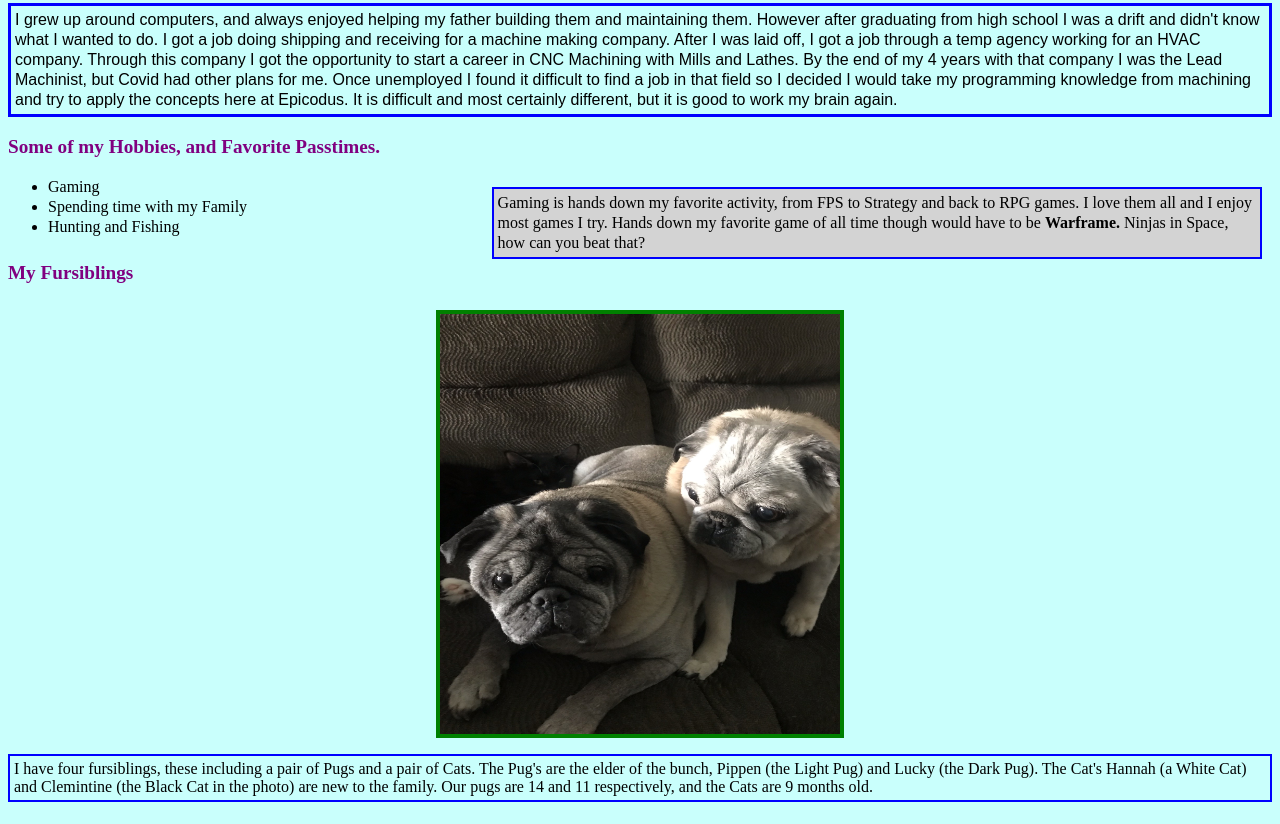
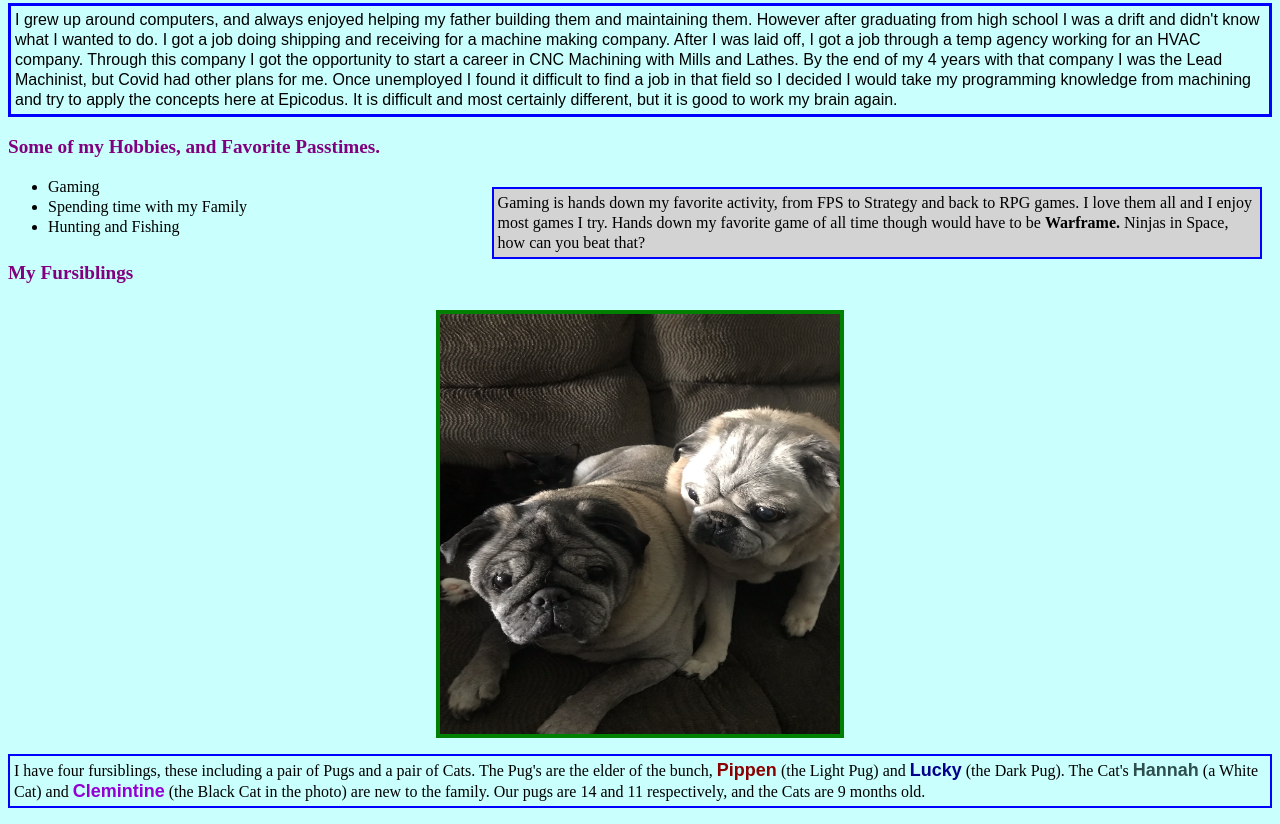
Before and after one commit to Dethik/About-Me, a plain HTML site: page About-Myself.html in a window 1280 px wide. Shown: the part 703-1527 px from the top of the page. Drawn offline with Linux system fonts and the light colour scheme.

Commit message:
Add CSS color and font changes to fursiblings

```diff
--- a/About-Myself.html
+++ b/About-Myself.html
@@ -39,6 +39,6 @@
     <h4 class="Important">My Fursiblings</h4>
 
     <img src="Fursiblings.jpg" alt="Photo of two pugs and a cat hidden" width="400" height="420">
-    <p class="pets">I have four fursiblings, these including a pair of Pugs and a pair of Cats. The Pug's are the elder of the bunch, Pippen (the Light Pug) and Lucky (the Dark Pug). The Cat's Hannah (a White Cat) and Clemintine (the Black Cat in the photo) are new to the family. Our pugs are 14 and 11 respectively, and the Cats are 9 months old.</p>
+    <p class="pets">I have four fursiblings, these including a pair of Pugs and a pair of Cats. The Pug's are the elder of the bunch, <span id="Pip">Pippen</span> (the Light Pug) and <span id="Lucky">Lucky</span> (the Dark Pug). The Cat's <span id="Han">Hannah</span> (a White Cat) and <span id="Clem">Clemintine</span> (the Black Cat in the photo) are new to the family. Our pugs are 14 and 11 respectively, and the Cats are 9 months old.</p>
   </body>
 </html>
--- a/css/styles.css
+++ b/css/styles.css
@@ -67,3 +67,25 @@ body {
   border: 2px solid blue;
   padding: 4px;
 }
+
+span {
+  font-weight: bolder;
+  font-family: sans-serif;
+  font-size: large;
+}
+
+#Pip {
+  color: darkred;
+}
+
+#Lucky {
+  color: darkblue;
+}
+
+#Han {
+  color: darkslategray
+}
+
+#Clem {
+  color: darkviolet
+}
```
